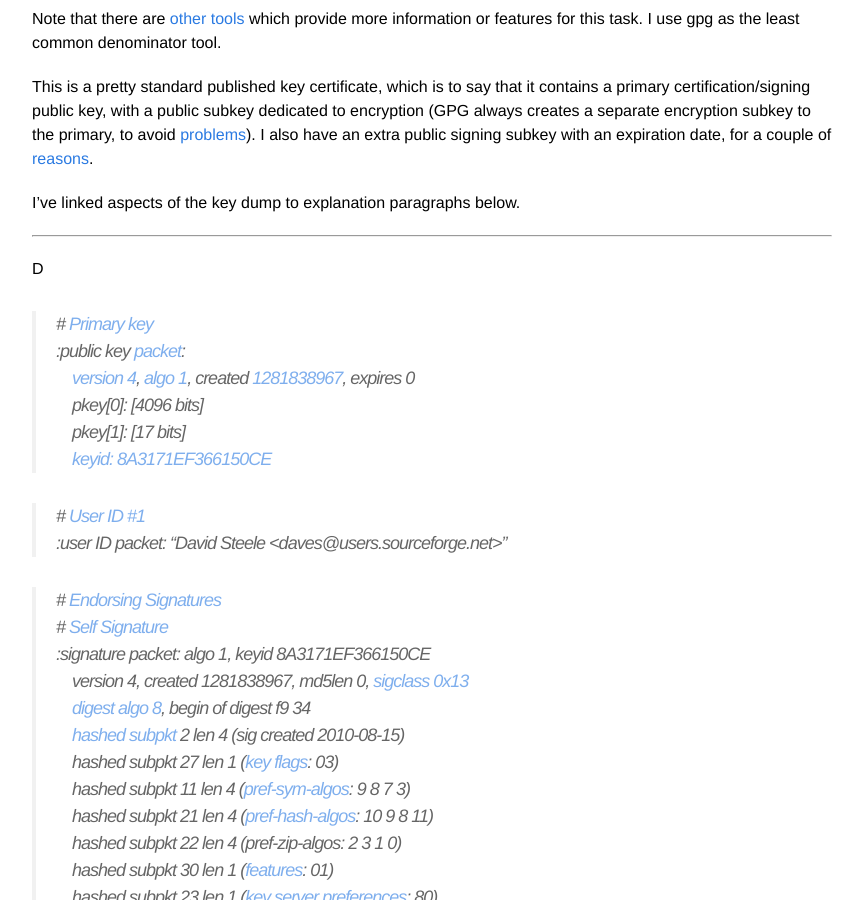
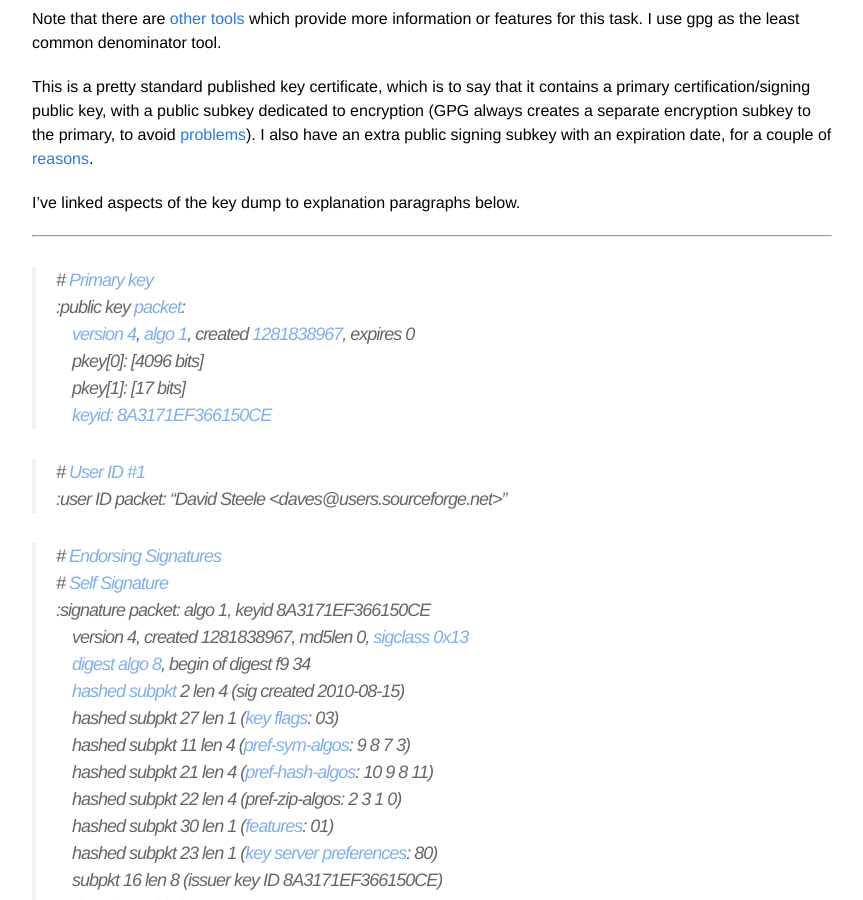
Before and after one commit to davesteele/davesteele.github.io, a Jekyll site: the page built from _posts/2014-09-20-anatomy-of-a-gpg-key.markdown, in a window 1280 px wide and 900 px high, scrolled down 1756 px. Shown: the whole window, without its empty margins (208-1071 px from the left). Built offline with Jekyll 4.4.1, drawn with Linux system fonts in a browser that asks for light colours; comment, search, counter and statistics services are not loaded.

Commit message:
Fixup arrow syntax

```diff
--- a/_posts/2014-09-20-anatomy-of-a-gpg-key.markdown
+++ b/_posts/2014-09-20-anatomy-of-a-gpg-key.markdown
@@ -53,7 +53,7 @@ This is a pretty standard published key certificate, which is to say that it con
 I've linked aspects of the key dump to explanation paragraphs below.
 
 -----
-<a name="PrimaryPacket"/>D
+<a name="PrimaryPacket"/>
 > \# [Primary key](#PrimaryKey)
 > :public key [packet](#PacketType):
 > &nbsp;&nbsp;&nbsp;&nbsp;[version 4](#PacketVer), [algo 1](#KeyAlg), created [1281838967](#DatesExpir), expires 0
```
Also changed, not shown: other parts of _posts/2014-09-20-anatomy-of-a-gpg-key.markdown (+1 -1 lines).
